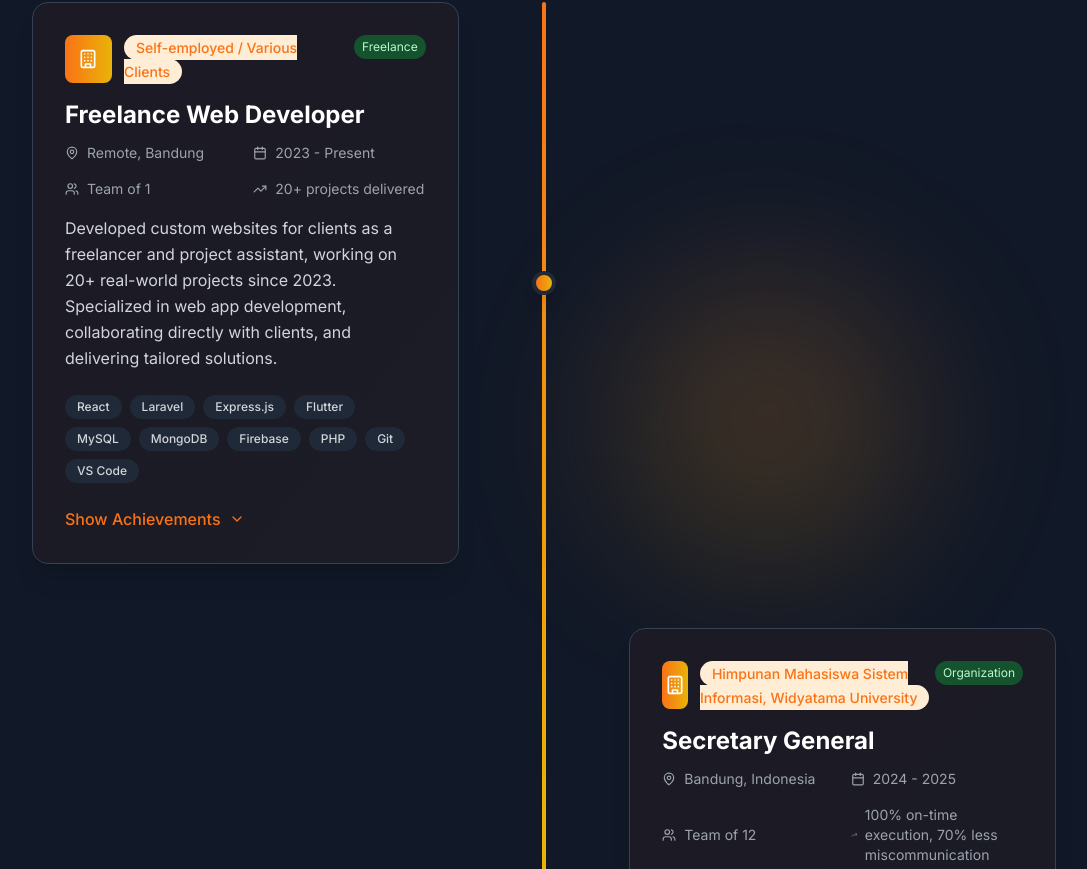
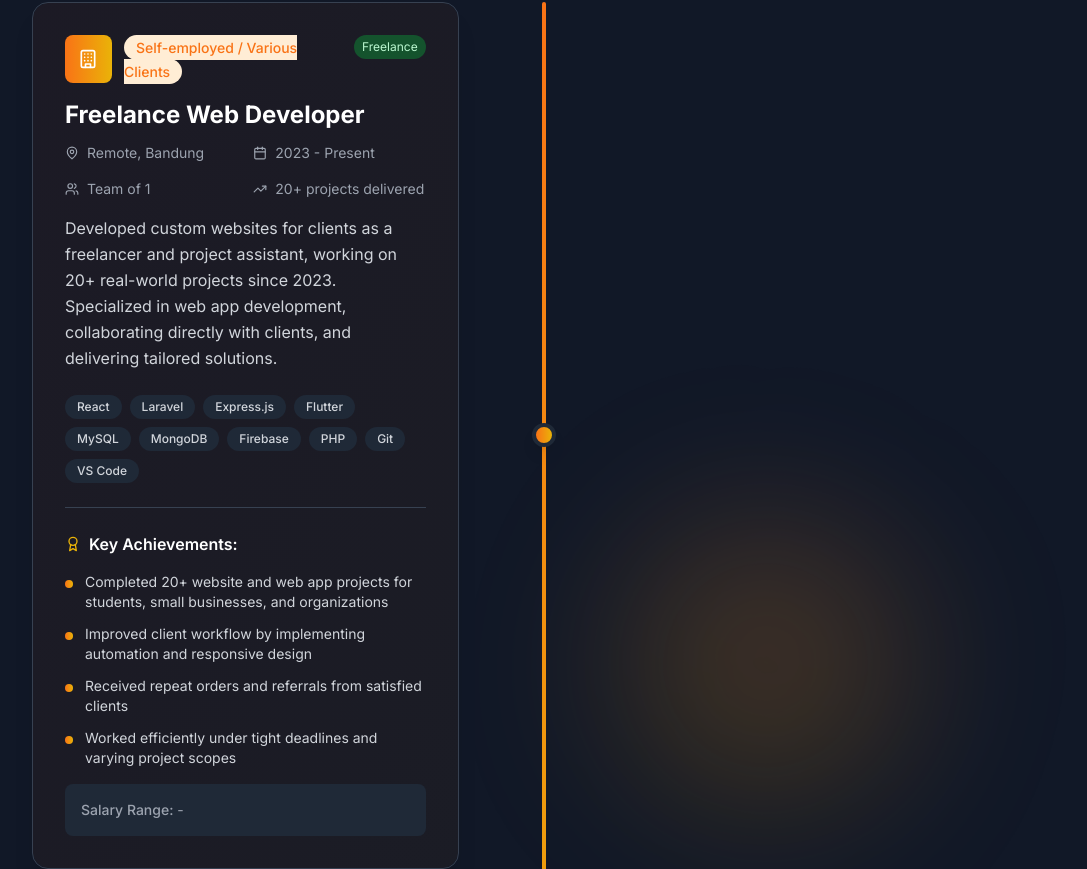
Before and after one commit to Suryaalghifari/porto-react, a React (Vite) app: page / in a window 1280 px wide. Shown: the part 3851-4720 px from the top of the page, without its empty margins (96-1183 px from the left). Built offline with nearby package versions, Linux system fonts and the light colour scheme.

Commit message:
Update: AnimatedBackground

```diff
--- a/src/components/Experience.tsx
+++ b/src/components/Experience.tsx
@@ -1,22 +1,14 @@
-import React, { useState, useMemo } from "react";
-import { motion, AnimatePresence } from "framer-motion";
 import {
+  Building,
   MapPin,
   Calendar,
-  Building,
-  Award,
   Users,
   TrendingUp,
-  ChevronDown,
-  ChevronUp,
+  Award,
 } from "lucide-react";
-import { fadeInUp, slideInLeft, slideInRight } from "../utils/animations";
+import { motion } from "framer-motion";
 
 export const Experience = () => {
-  const [expandedExperience, setExpandedExperience] = useState<number | null>(
-    null
-  );
-
   const experiences = [
     {
       title: "Freelance Web Developer",
@@ -88,29 +80,18 @@ export const Experience = () => {
     },
   ];
 
-  const toggleExpanded = (index: number) => {
-    setExpandedExperience(expandedExperience === index ? null : index);
-  };
-
-  // Optimasi background icon floating
-  const bgIcons = useMemo(
-    () =>
-      [Building, TrendingUp].map((Icon, i) => ({
-        Icon,
-        top: 20 + i * 30,
-        left: 20 + i * 50,
-        duration: 14 + i * 3,
-        delay: i * 2,
-      })),
-    []
-  );
+  // Background icon simple
+  const bgIcons = [
+    { Icon: Building, top: 22, left: 24, size: 44, duration: 16 },
+    { Icon: TrendingUp, top: 58, left: 55, size: 44, duration: 20 },
+  ];
 
   return (
     <section
       id="experience"
       className="min-h-screen flex items-center justify-center relative overflow-hidden"
     >
-      {/* Animated Background */}
+      {/* Animated Background: orb + 2 icon saja */}
       <div className="absolute inset-0 overflow-hidden pointer-events-none">
         <motion.div
           className="absolute top-1/4 right-1/4 w-64 h-64 bg-gradient-to-r from-blue-400/20 to-purple-600/20 dark:from-orange-400/20 dark:to-yellow-600/20 rounded-full blur-3xl"
@@ -130,33 +111,29 @@ export const Experience = () => {
           <motion.div
             key={idx}
             className="absolute text-blue-500/10 dark:text-orange-500/10"
-            style={{
-              top: `${bg.top}%`,
-              left: `${bg.left}%`,
-            }}
+            style={{ top: `${bg.top}%`, left: `${bg.left}%` }}
             animate={{
               y: [0, -20, 0],
-              rotate: [0, 360],
               scale: [1, 1.2, 1],
             }}
             transition={{
               duration: bg.duration,
               repeat: Infinity,
               ease: "easeInOut",
-              delay: bg.delay,
             }}
           >
-            <bg.Icon size={40} />
+            <bg.Icon size={bg.size} />
           </motion.div>
         ))}
       </div>
 
       <div className="container mx-auto px-4 relative z-10">
+        {/* Section Title: animasi sekali */}
         <motion.div
-          initial="hidden"
-          whileInView="visible"
+          initial={{ opacity: 0, y: 40 }}
+          whileInView={{ opacity: 1, y: 0 }}
           viewport={{ once: true, amount: 0.3 }}
-          variants={fadeInUp}
+          transition={{ duration: 0.6 }}
           className="text-center mb-16"
         >
           <h2 className="text-4xl md:text-5xl font-bold text-gray-900 dark:text-white mb-4">
@@ -171,7 +148,7 @@ export const Experience = () => {
 
         <div className="max-w-5xl mx-auto">
           <div className="relative">
-            {/* Timeline Line */}
+            {/* Timeline Line: animasi scaleY sekali */}
             <div className="absolute left-4 md:left-1/2 transform md:-translate-x-1/2 w-1 h-full">
               <motion.div
                 className="w-full h-full bg-gradient-to-b from-blue-600 via-purple-600 to-blue-600 dark:from-orange-500 dark:via-yellow-500 dark:to-orange-500 rounded-full"
@@ -183,23 +160,16 @@ export const Experience = () => {
             </div>
 
             {experiences.map((exp, index) => (
-              <motion.div
+              <div
                 key={index}
-                initial="hidden"
-                whileInView="visible"
-                viewport={{ once: true, amount: 0.3 }}
-                variants={index % 2 === 0 ? slideInLeft : slideInRight}
                 className={`relative flex items-center mb-16 ${
                   index % 2 === 0 ? "md:flex-row" : "md:flex-row-reverse"
                 }`}
               >
                 {/* Timeline Node */}
-                <motion.div
-                  className="absolute left-4 md:left-1/2 transform md:-translate-x-1/2 z-20"
-                  whileHover={{ scale: 1.1 }}
-                >
+                <div className="absolute left-4 md:left-1/2 transform md:-translate-x-1/2 z-20">
                   <div className="w-6 h-6 bg-gradient-to-r from-blue-600 to-purple-600 dark:from-orange-500 dark:to-yellow-500 rounded-full border-4 border-white dark:border-gray-800 shadow-lg" />
-                </motion.div>
+                </div>
 
                 {/* Content Card */}
                 <div
@@ -269,31 +239,8 @@ export const Experience = () => {
                         ))}
                       </div>
 
-                      {/* Expand Button */}
-                      <button
-                        onClick={() => toggleExpanded(index)}
-                        className="flex items-center gap-2 text-blue-600 dark:text-orange-500 font-medium hover:text-blue-700 dark:hover:text-orange-400 transition-colors duration-200"
-                      >
-                        {expandedExperience === index
-                          ? "Show Less"
-                          : "Show Achievements"}
-                        {expandedExperience === index ? (
-                          <ChevronUp size={16} />
-                        ) : (
-                          <ChevronDown size={16} />
-                        )}
-                      </button>
-
-                      {/* Expanded Content (pakai AnimatePresence tetap boleh) */}
-                      <AnimatePresence>
-                        {expandedExperience === index && (
-                          <motion.div
-                            initial={{ opacity: 0, height: 0 }}
-                            animate={{ opacity: 1, height: "auto" }}
-                            exit={{ opacity: 0, height: 0 }}
-                            transition={{ duration: 0.3 }}
-                            className="mt-6 pt-6 border-t border-gray-200 dark:border-gray-700"
-                          >
+                      {/* Achievements (langsung tampil semua) */}
+                      <div className="mt-6 pt-6 border-t border-gray-200 dark:border-gray-700">
                         <h4 className="font-semibold text-gray-900 dark:text-white mb-4 flex items-center gap-2">
                           <Award size={16} className="text-yellow-500" />
                           Key Achievements:
@@ -311,19 +258,15 @@ export const Experience = () => {
                         </ul>
                         <div className="mt-4 p-4 bg-gray-50 dark:bg-gray-800 rounded-lg">
                           <p className="text-sm text-gray-600 dark:text-gray-400">
-                                <span className="font-medium">
-                                  Salary Range:
-                                </span>{" "}
+                            <span className="font-medium">Salary Range:</span>{" "}
                             {exp.salary}
                           </p>
                         </div>
-                          </motion.div>
-                        )}
-                      </AnimatePresence>
                       </div>
                     </div>
                   </div>
-              </motion.div>
+                </div>
+              </div>
             ))}
           </div>
         </div>
```
Lines whose indentation alone changed are shown as unchanged.
